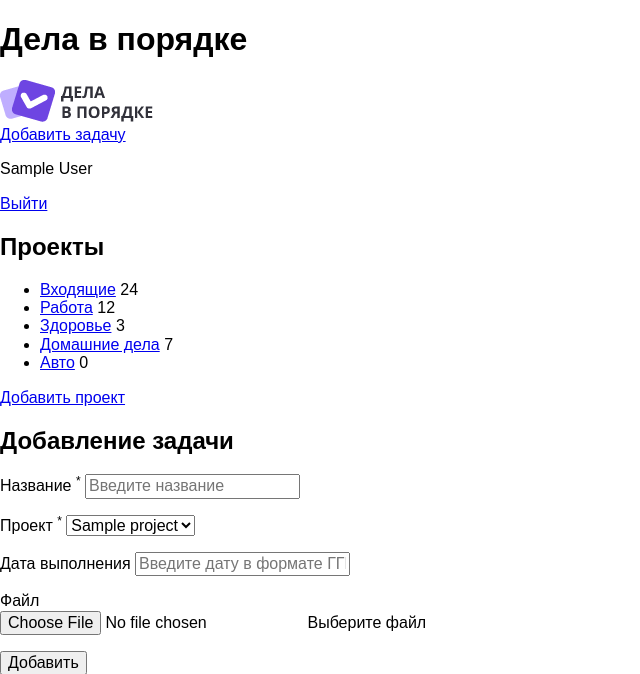
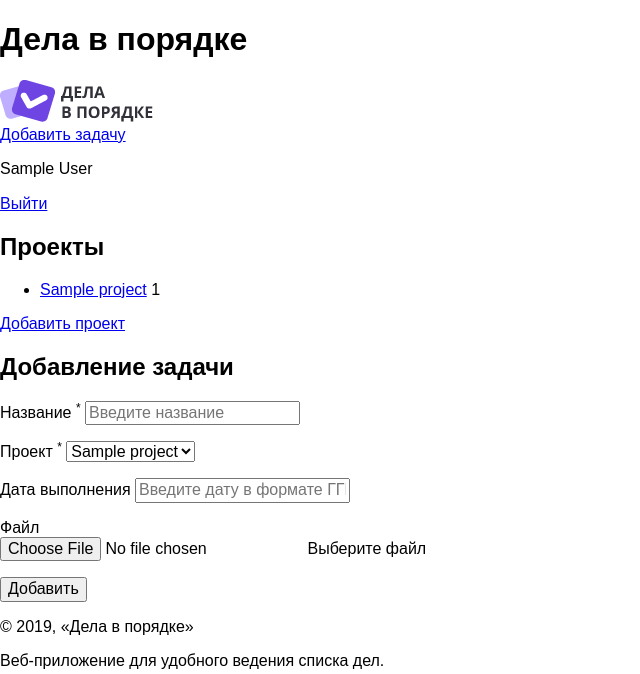
Before and after one commit to 4sagall/doingsdone, a PHP site: page /add.php in a window 1280 px wide. Shown: the top 674 px of the page, without its empty margins (0-640 px from the left). Run offline with PHP 8.4, Linux system fonts and the light colour scheme; the visitor is signed in with stand-in values (Sample User, id 1); tables that the repository leaves empty hold one stand-in row (values such as "Sample post").

Commit message:
Task 15 (7.6. Вход на сайт) - completed II - доработана страница добавления задачи в части отображения имеющихся проектов

```diff
--- a/add.php
+++ b/add.php
@@ -6,7 +6,7 @@ if (!$link) {
     $error = mysqli_connect_error();
     $page_content = include_template('error.php', ['error' => $error]);
 } else {
-    $result = getAllProjects($link);            //Функция обработки запроса к базе на получение всех записей таблицы projects
+    $result = getProjects_CountTasks($link, $user_id);          //Функция запроса к базе - проекты с подсчетом задач в каждом проекте для пользователя user_id
 
     if ($result) {                               //запрос выполнен успешно
         $projects = mysqli_fetch_all($result, mode: MYSQLI_ASSOC);       //обрабатываем результат и форматируем его в виде двумерного массива
@@ -15,7 +15,10 @@ if (!$link) {
         $page_content = include_template('error.php', ['error' => $error]);
     }
     /** @var array $projects */
-    $page_content = include_template('add-form-task.php', ['projects' => $projects]);        //передаем в шаблон формы результат запроса - массив проектов
+    $page_content = include_template('add-form-task.php', [
+        'projects' => $projects,
+        'tasks' => $tasks
+    ]);
 }
 
 if ($_SERVER['REQUEST_METHOD'] == 'POST') {          //Какой метод был использован для запроса страницы; к примеру 'GET', 'HEAD', 'POST', 'PUT'
--- a/logout.php
+++ b/logout.php
@@ -4,4 +4,4 @@ session_start();
 unset($_SESSION['id']);
 unset($_SESSION['name']);
 
-header(header: 'Location: index.php?id=');
+header(header: 'Location: index.php');
--- a/templates/add-form-task.php
+++ b/templates/add-form-task.php
@@ -4,30 +4,12 @@
 
         <nav class="main-navigation">
           <ul class="main-navigation__list">
-            <li class="main-navigation__list-item">
-              <a class="main-navigation__list-item-link" href="#">Входящие</a>
-              <span class="main-navigation__list-item-count">24</span>
-            </li>
-
-            <li class="main-navigation__list-item main-navigation__list-item--active">
-              <a class="main-navigation__list-item-link" href="#">Работа</a>
-              <span class="main-navigation__list-item-count">12</span>
-            </li>
-
-            <li class="main-navigation__list-item">
-              <a class="main-navigation__list-item-link" href="#">Здоровье</a>
-              <span class="main-navigation__list-item-count">3</span>
-            </li>
-
-            <li class="main-navigation__list-item">
-              <a class="main-navigation__list-item-link" href="#">Домашние дела</a>
-              <span class="main-navigation__list-item-count">7</span>
-            </li>
-
-            <li class="main-navigation__list-item">
-              <a class="main-navigation__list-item-link" href="#">Авто</a>
-              <span class="main-navigation__list-item-count">0</span>
-            </li>
+              <?php foreach ($projects as $project) : ?>
+                  <li class="main-navigation__list-item">
+                      <a class="main-navigation__list-item-link" href="index.php?id="> <?= htmlspecialchars($project['name']); ?></a>
+                      <span class="main-navigation__list-item-count"> <?= $project['task_count']; ?></span>
+                  </li>
+              <?php endforeach; ?>
           </ul>
         </nav>
 
--- a/templates/main.php
+++ b/templates/main.php
@@ -7,7 +7,6 @@
             <?php foreach ($projects as $project) : ?>
             <li class="main-navigation__list-item">
                 <a class="main-navigation__list-item-link  <?php if($id == $project['id']) print(" main-navigation__list-item--active"); ?>" href="index.php?id=<?= $project['id']; ?>"> <?= htmlspecialchars($project['name']); ?></a>
-                <!-- function counter_tasks -->
                 <span class="main-navigation__list-item-count"> <?php print($project['task_count']); ?>  </span>
             </li>
             <?php endforeach; ?>
```
